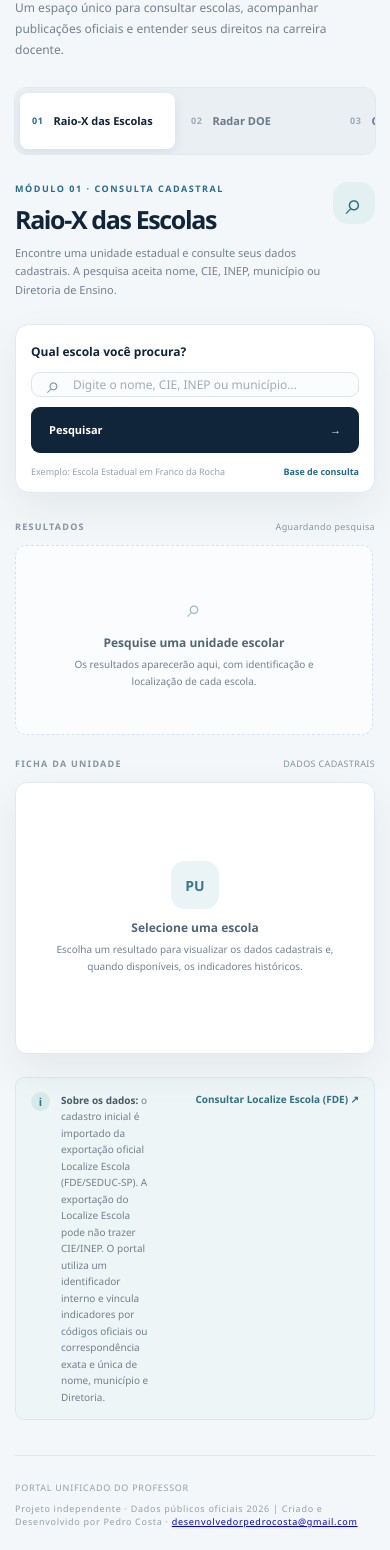
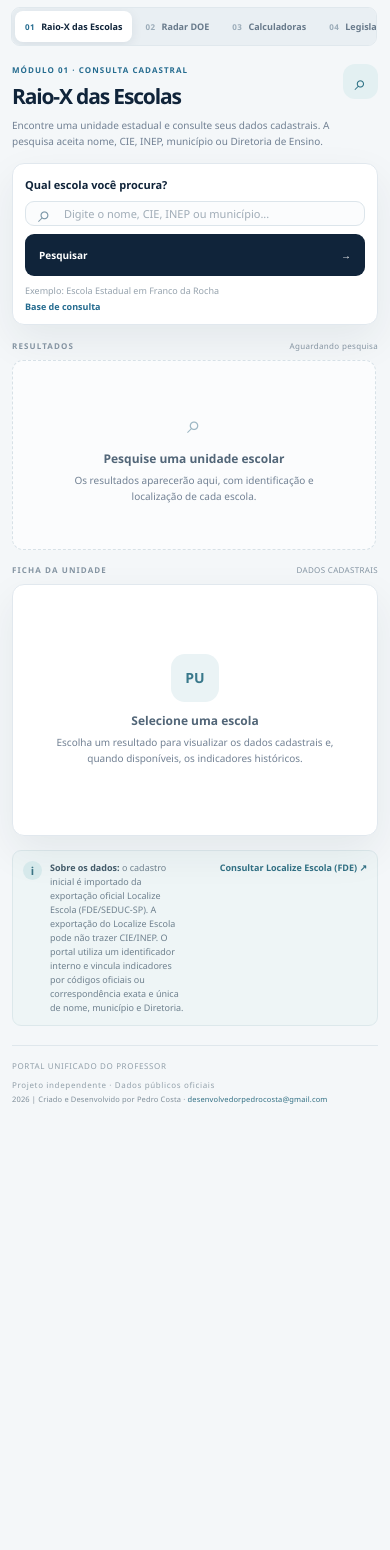
Before and after one commit to desenvolvedorpedrocosta/Portal-Unificado-do-Professor, a plain HTML site: page index.html in a window 390 px wide. Shown: the part 244-1794 px from the top of the page. After the commit the page ends 1366 px from the top, so only its background shows below. Drawn offline with Linux system fonts and the light colour scheme.

Commit message:
Update historical indicators version and footer styles
Updated historical indicators version from v0.3.0 to v0.3.1 and added footer styles.

```diff
--- a/assets/css/style.css
+++ b/assets/css/style.css
@@ -3,5 +3,100 @@
 @media(max-width:900px){.header-inner,.page-shell{padding-left:22px;padding-right:22px}.tab-button{padding:13px 12px}.results-layout{grid-template-columns:minmax(230px,.8fr) minmax(0,1.2fr);gap:14px}.module-heading h2{font-size:27px}}
 @media(max-width:680px){.site-header{height:68px}.header-inner{padding:0 16px}.header-tag{display:none}.network-status{font-size:10px}.page-shell{padding:0 15px 22px}.intro-block{padding:38px 0 27px}h1{font-size:42px}.intro-text{font-size:12px}.main-tabs{margin:0 -1px;padding:5px}.tab-button{min-width:155px;justify-content:flex-start;padding:13px 12px}.tab-panel{padding-top:27px}.module-heading{align-items:flex-start}.module-heading p{font-size:11px}.module-icon{width:42px;height:42px;flex:0 0 auto}.module-heading h2{font-size:25px}.search-card{padding:18px 15px 14px}.search-row{flex-direction:column}.search-input-wrap{height:47px}.primary-button{height:46px;width:100%}.search-foot{font-size:9px}.results-layout{grid-template-columns:1fr;gap:22px}.results-list{max-height:290px;overflow:auto;padding-right:2px}.detail-card{min-height:270px}.detail-empty{height:270px}.school-detail-head{padding:19px}.school-detail-head h3{font-size:18px}.detail-grid{grid-template-columns:1fr 1fr}.detail-field{padding:12px}.source-note{flex-wrap:wrap}.source-note a{margin-left:30px}.coming-card{padding:34px 23px}.coming-card h2{font-size:27px}.site-footer{flex-direction:column;gap:8px}}
 
-/* Indicadores históricos — v0.3.0 */
+/* Indicadores históricos — v0.3.1 */
 .indicator-groups{display:grid;gap:12px}.indicator-group{padding:12px;border:1px solid #e6edf1;border-radius:9px;background:#fbfdfe}.indicator-group-head{display:flex;align-items:center;justify-content:space-between;gap:10px;margin-bottom:6px}.indicator-group-head strong{color:var(--navy);font-size:11px}.indicator-group-head span{color:#6f8291;font-size:10px}.indicator-component{margin-bottom:8px;color:#85939e;font-size:9px}.indicator-chart-row{display:grid;grid-template-columns:42px minmax(40px,1fr) 42px;align-items:center;gap:8px;margin:7px 0}.indicator-year{color:#758695;font-size:9px}.indicator-track{height:8px;background:#eaf0f3;border-radius:10px;overflow:hidden}.indicator-track i{display:block;height:100%;border-radius:10px;background:linear-gradient(90deg,#246b8f,#59b5ac)}.indicator-chart-row strong{text-align:right;color:#365367;font-size:10px;font-variant-numeric:tabular-nums}.indicator-footnote{margin-top:9px;color:#8795a0;font-size:9px;line-height:1.5}
+
+/* Rodapé com crédito do desenvolvedor */
+.footer-right{display:flex;flex-direction:column;align-items:flex-end;gap:5px;text-align:right;letter-spacing:normal}
+.footer-project{letter-spacing:.08em}
+.footer-credit{color:#7f8e99;font-size:9px;letter-spacing:.02em;line-height:1.55}
+.footer-credit a{color:#316f83;text-decoration:none;overflow-wrap:anywhere}
+.footer-credit a:hover{text-decoration:underline}
+
+/* Ajustes de compactação para tablets e smartphones — desktop preservado */
+@media(max-width:768px){
+  html,body{max-width:100%;overflow-x:hidden}
+  .page-shell{width:100%;padding:0 16px 20px}
+  .intro-block{padding:32px 0 22px}
+  h1{font-size:clamp(34px,7.5vw,42px);margin:13px 0 10px}
+  .intro-text{font-size:11.5px;line-height:1.6}
+  .main-tabs{max-width:100%;margin:0;padding:4px;gap:3px;overflow-x:auto;overflow-y:hidden;overscroll-behavior-x:contain;-webkit-overflow-scrolling:touch;scrollbar-width:thin}
+  .tab-button{flex:0 0 auto;min-width:max-content;padding:10px 12px;gap:7px;white-space:nowrap;font-size:10px}
+  .tab-panel{padding-top:22px}
+  .module-heading{gap:12px;margin-bottom:17px}
+  .module-heading h2,.coming-card h2{font-size:24px}
+  .module-heading p{font-size:10.5px;line-height:1.55}
+  .module-icon{width:40px;height:40px;border-radius:12px;font-size:24px}
+  .search-card{padding:16px 15px 13px;border-radius:12px}
+  .search-card label{margin-bottom:9px;font-size:11px}
+  .search-input-wrap{min-width:0;height:45px;padding:0 12px}
+  .search-input-wrap input{min-width:0;font-size:11px}
+  .primary-button{min-width:118px;min-height:43px;padding:0 14px;gap:10px;font-size:10px}
+  .search-foot{gap:8px;margin-top:9px;font-size:9px;line-height:1.4}
+  .results-layout{grid-template-columns:minmax(0,1fr);gap:16px;margin-top:18px}
+  .content-label{margin-bottom:9px;font-size:8px}
+  .results-list{min-width:0;max-height:280px;overflow:auto;padding-right:2px}
+  .result-item{min-width:0;padding:12px 13px;overflow-wrap:anywhere}
+  .result-item strong{font-size:11px}
+  .result-meta{gap:5px 9px;font-size:9px}
+  .detail-card{min-width:0;min-height:250px}
+  .detail-empty{height:250px}
+  .school-detail-head{padding:16px 17px}
+  .school-detail-head h3{font-size:17px}
+  .detail-field{min-width:0;padding:10px 12px}
+  .detail-field small{font-size:8px}
+  .detail-field strong{font-size:10px}
+  .indicator-block{padding:13px}
+  .source-note{gap:8px;margin-top:17px;padding:11px 12px}
+  .source-note p{min-width:0;font-size:9px;line-height:1.55}
+  .source-note a{margin-left:27px;font-size:9px;white-space:normal;overflow-wrap:anywhere}
+  .coming-panel{min-height:330px}
+  .coming-card{padding:32px 23px}
+  .coming-card h2{font-size:25px}
+  .coming-card p{font-size:11px;line-height:1.6}
+  .site-footer{align-items:flex-start;gap:9px;margin-top:23px;padding-top:17px;font-size:8px}
+  .footer-right{align-items:flex-start;text-align:left;gap:4px;max-width:100%}
+  .footer-credit{font-size:8px;overflow-wrap:anywhere}
+}
+
+@media(max-width:480px){
+  .header-inner{padding:0 12px}
+  .page-shell{padding:0 12px 17px}
+  .network-status{max-width:58vw;overflow:hidden;text-overflow:ellipsis;white-space:nowrap;font-size:9px}
+  .intro-block{padding:27px 0 18px}
+  .eyebrow,.section-kicker{font-size:8px;letter-spacing:.13em}
+  h1{font-size:34px;line-height:1.08;margin:11px 0 9px}
+  .intro-text{font-size:10.5px}
+  .main-tabs{margin:0 -1px;padding:3px;border-radius:9px}
+  .tab-button{padding:9px 10px;gap:6px;font-size:9px}
+  .tab-number{font-size:8px}
+  .tab-panel{padding-top:18px}
+  .module-heading{margin-bottom:14px}
+  .module-heading h2,.coming-card h2{font-size:21px}
+  .module-heading p{font-size:10px}
+  .module-icon{width:35px;height:35px;font-size:21px}
+  .search-card{padding:13px 12px 11px}
+  .search-row{gap:8px}
+  .search-input-wrap{height:43px}
+  .primary-button{height:42px;min-height:42px}
+  .search-foot{flex-direction:column;gap:3px}
+  .results-layout{gap:14px;margin-top:15px}
+  .results-list{max-height:250px;gap:7px}
+  .result-item{padding:11px 12px}
+  .result-meta{font-size:8.5px}
+  .school-detail-head{padding:14px}
+  .school-detail-head h3{font-size:16px}
+  .school-subtitle{font-size:10px}
+  .school-codes{gap:5px;margin-top:11px}
+  .code-pill{padding:5px 6px;font-size:8px}
+  .detail-grid{grid-template-columns:minmax(0,1fr)}
+  .detail-field{padding:9px 11px}
+  .detail-field:nth-child(odd){border-right:0}
+  .source-note{margin-top:14px;padding:10px}
+  .source-note a{margin-left:26px}
+  .coming-card{padding:27px 18px}
+  .coming-number{right:15px;font-size:82px}
+  .site-footer{gap:8px;margin-top:19px;padding-top:14px}
+  .footer-credit{font-size:7.5px;line-height:1.5}
+  .toast{right:12px;bottom:12px;max-width:calc(100vw - 24px);font-size:10px}
+}
```
